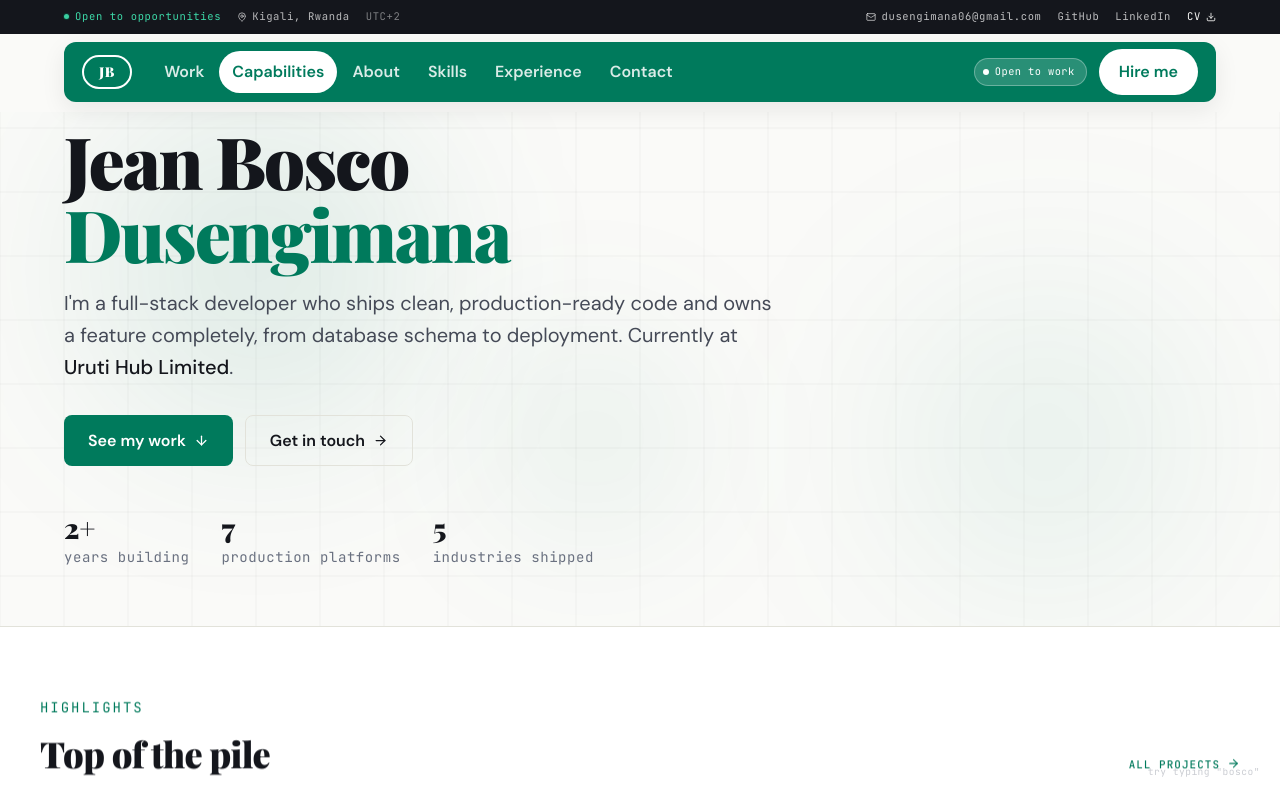
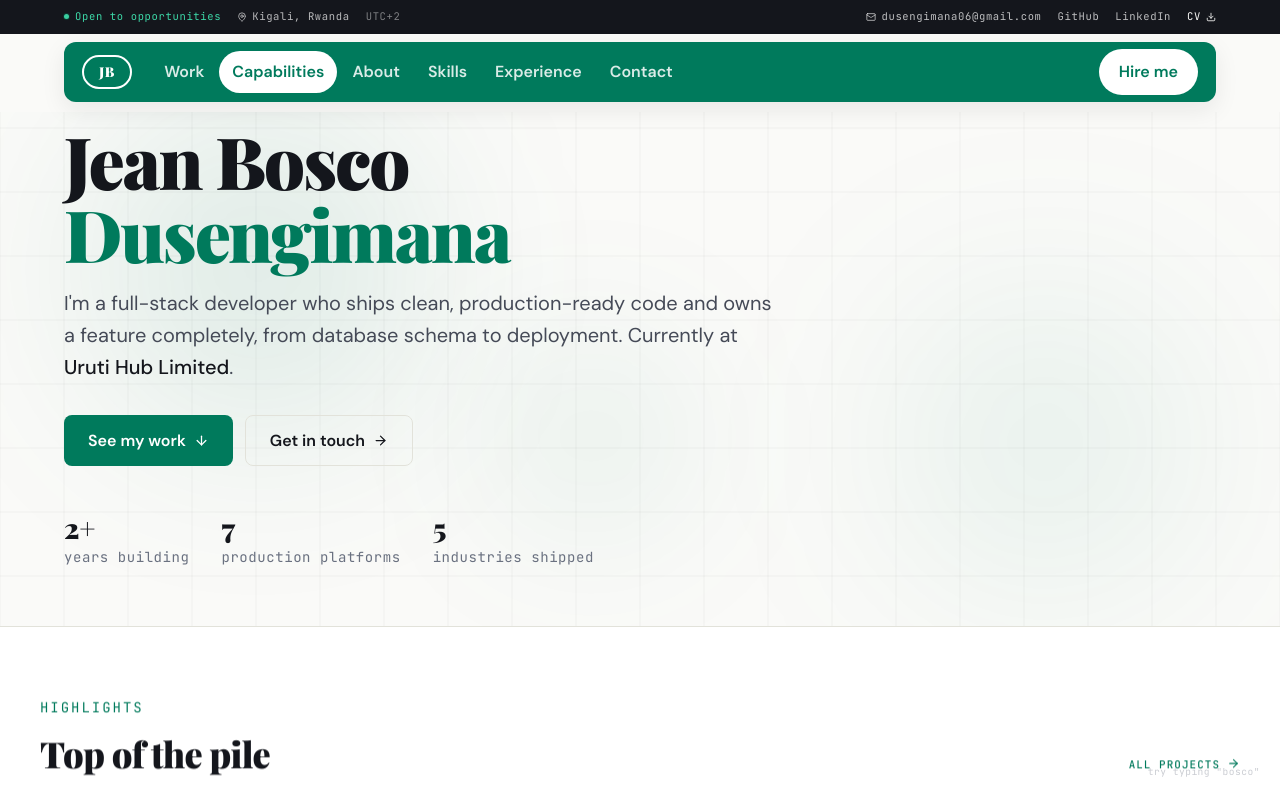
Before and after one commit to bosco250/My-Portfolio, a React (Vite) app: page / in a window 1280 px wide. Shown: the top 800 px of the page. Built offline with nearby package versions, Linux system fonts and the light colour scheme.

Commit message:
feat: create responsive Navbar component with scroll-linked state and mobile menu overlay

```diff
--- a/src/components/Navbar.tsx
+++ b/src/components/Navbar.tsx
@@ -133,16 +133,6 @@ export default function Navbar() {
             </div>
 
             <div className="desktop-nav" style={{ display: 'flex', alignItems: 'center', gap: 'var(--space-3)', marginLeft: 'auto' }}>
-              {personal.isAvailable && (
-                <span className="navbar-pill navbar-hide-md" title={personal.availabilityText}>
-                  <span
-                    className="animate-pulse-dot"
-                    style={{ width: '6px', height: '6px', background: '#FFFFFF', display: 'inline-block', flexShrink: 0 }}
-                  />
-                  Open to work
-                </span>
-              )}
-
               <a href="#contact" className="navbar-cta">Hire me</a>
             </div>
 
```
